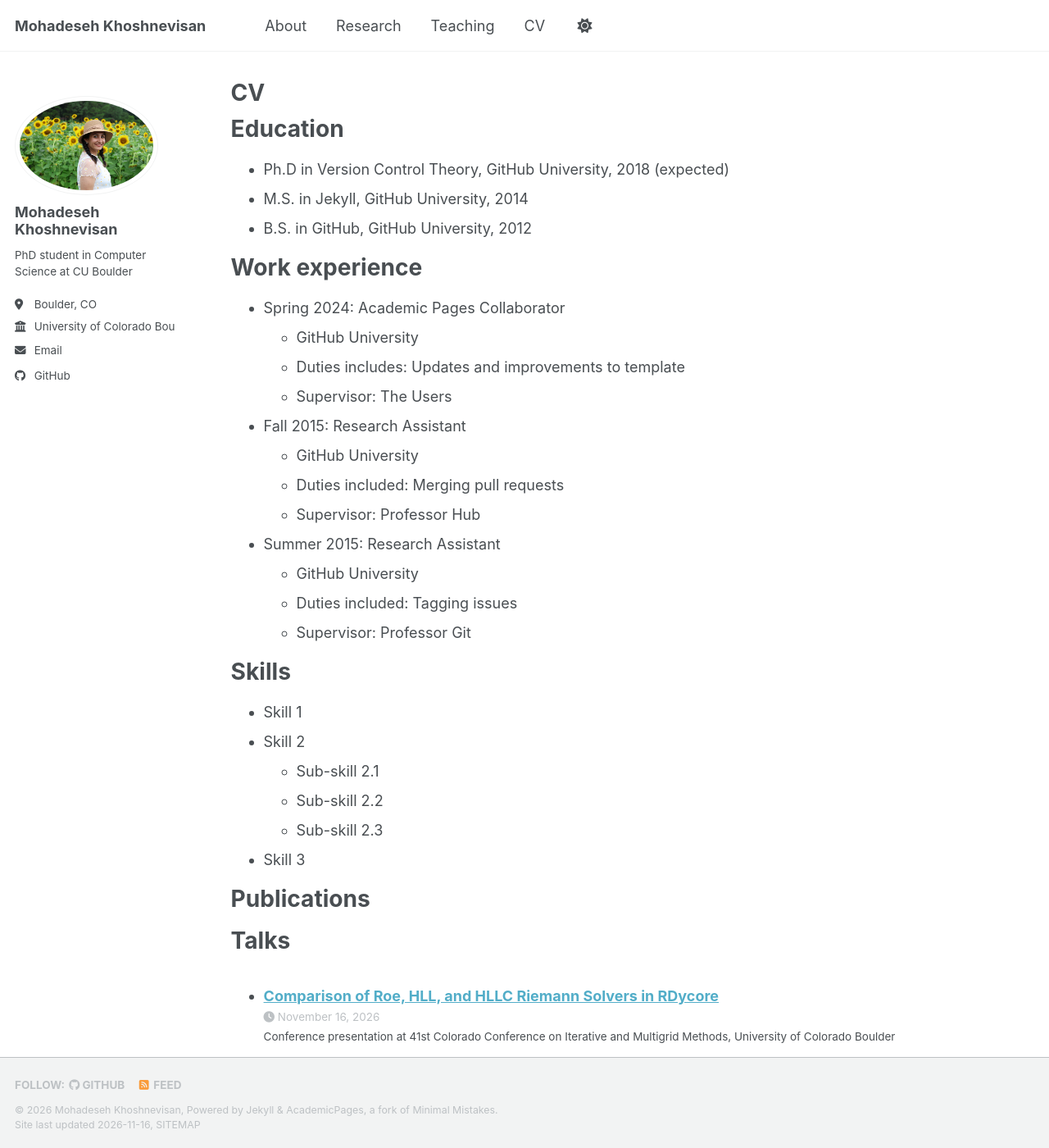
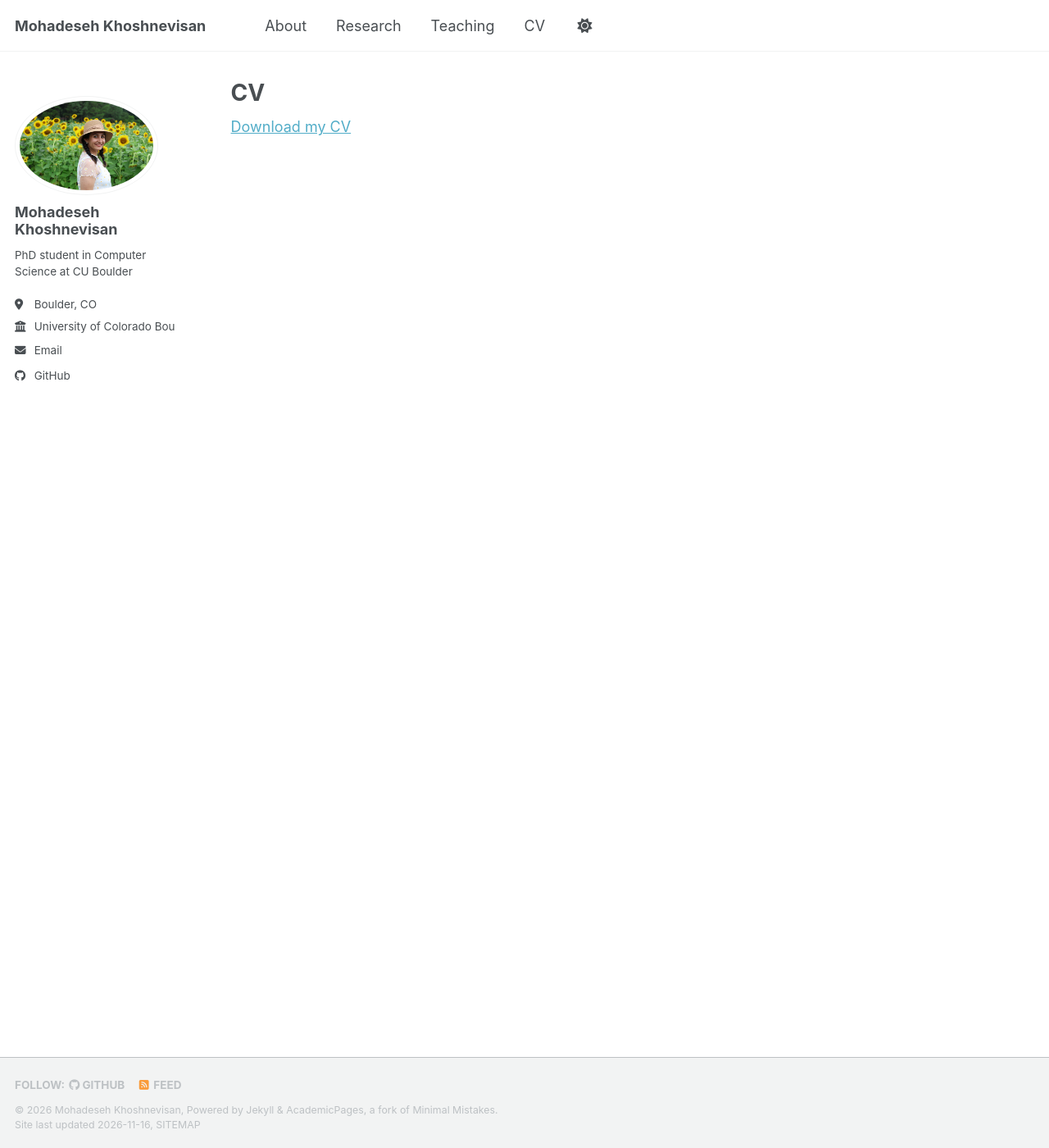
Before and after one commit to mohadesekhoshnevisan99/mohadesekhoshnevisan99.github.io, a Jekyll site: the page built from _pages/cv.md, in a window 1280 px wide and 1400 px high. Shown: the whole window at 82% size. Built offline with Jekyll 4.4.1, drawn with Linux system fonts in a browser that asks for light colours; a script bundle is joined from its source files by our own code; a style sheet for code colours, icons or effects is not loaded; some of the changed text lies outside the part shown.

Commit message:
Modify CV layout and add download link
Updated layout to 'single' and added CV download link.

```diff
--- a/_pages/cv.md
+++ b/_pages/cv.md
@@ -7,58 +7,4 @@ redirect_from:
   - /resume
 ---
 
-{% include base_path %}
-
-Education
-======
-* Ph.D in Version Control Theory, GitHub University, 2018 (expected)
-* M.S. in Jekyll, GitHub University, 2014
-* B.S. in GitHub, GitHub University, 2012
-
-Work experience
-======
-* Spring 2024: Academic Pages Collaborator
-  * GitHub University
-  * Duties includes: Updates and improvements to template
-  * Supervisor: The Users
-
-* Fall 2015: Research Assistant
-  * GitHub University
-  * Duties included: Merging pull requests
-  * Supervisor: Professor Hub
-
-* Summer 2015: Research Assistant
-  * GitHub University
-  * Duties included: Tagging issues
-  * Supervisor: Professor Git
-
-Skills
-======
-* Skill 1
-* Skill 2
-  * Sub-skill 2.1
-  * Sub-skill 2.2
-  * Sub-skill 2.3
-* Skill 3
-
-Publications
-======
-  <ul>{% for post in site.publications reversed %}
-    {% include archive-single-cv.html %}
-  {% endfor %}</ul>
-
-Talks
-======
-  <ul>{% for post in site.talks reversed %}
-    {% include archive-single-talk-cv.html  %}
-  {% endfor %}</ul>
-
-Teaching
-======
-  <ul>{% for post in site.teaching reversed %}
-    {% include archive-single-cv.html %}
-  {% endfor %}</ul>
-
-Service and leadership
-======
-* Currently signed in to 43 different slack teams
+[Download my CV](/files/cv.pdf)
```
Also changed, not shown: other parts of _pages/cv.md (+1 -1 lines).
